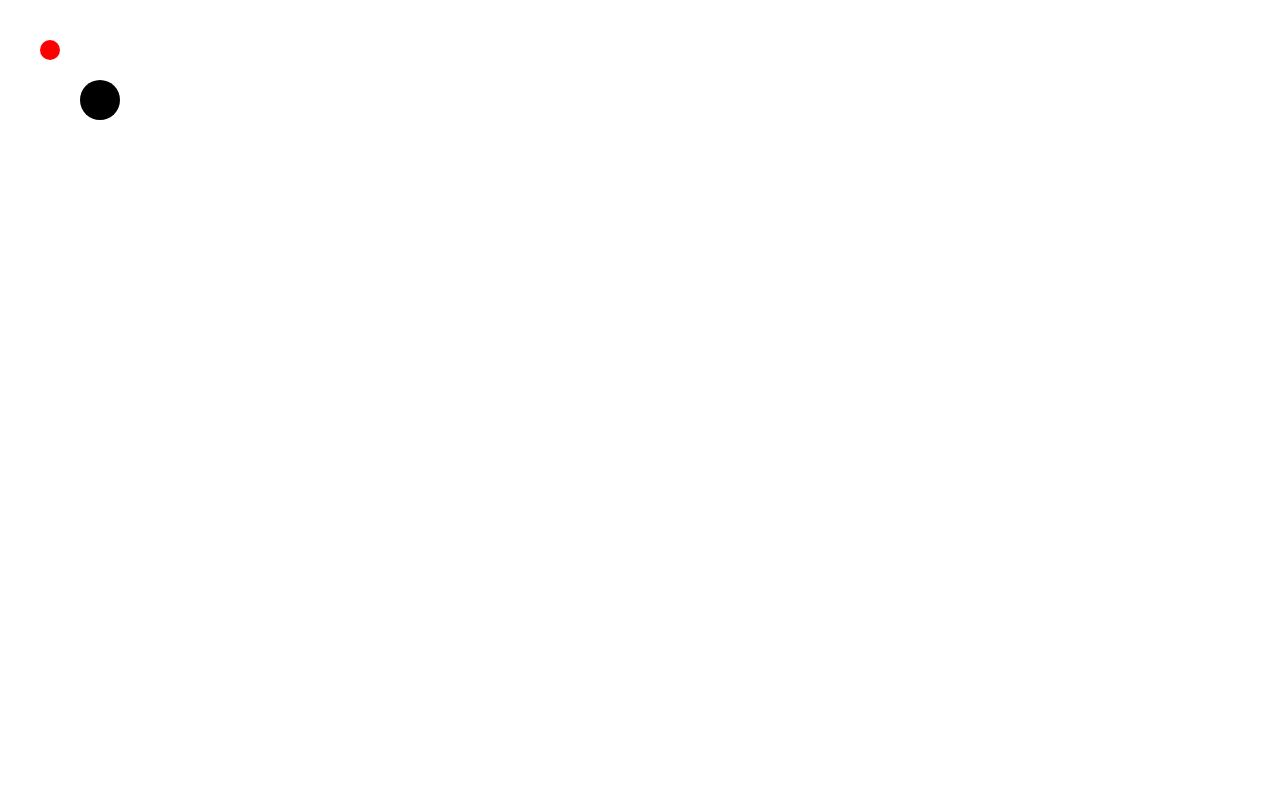
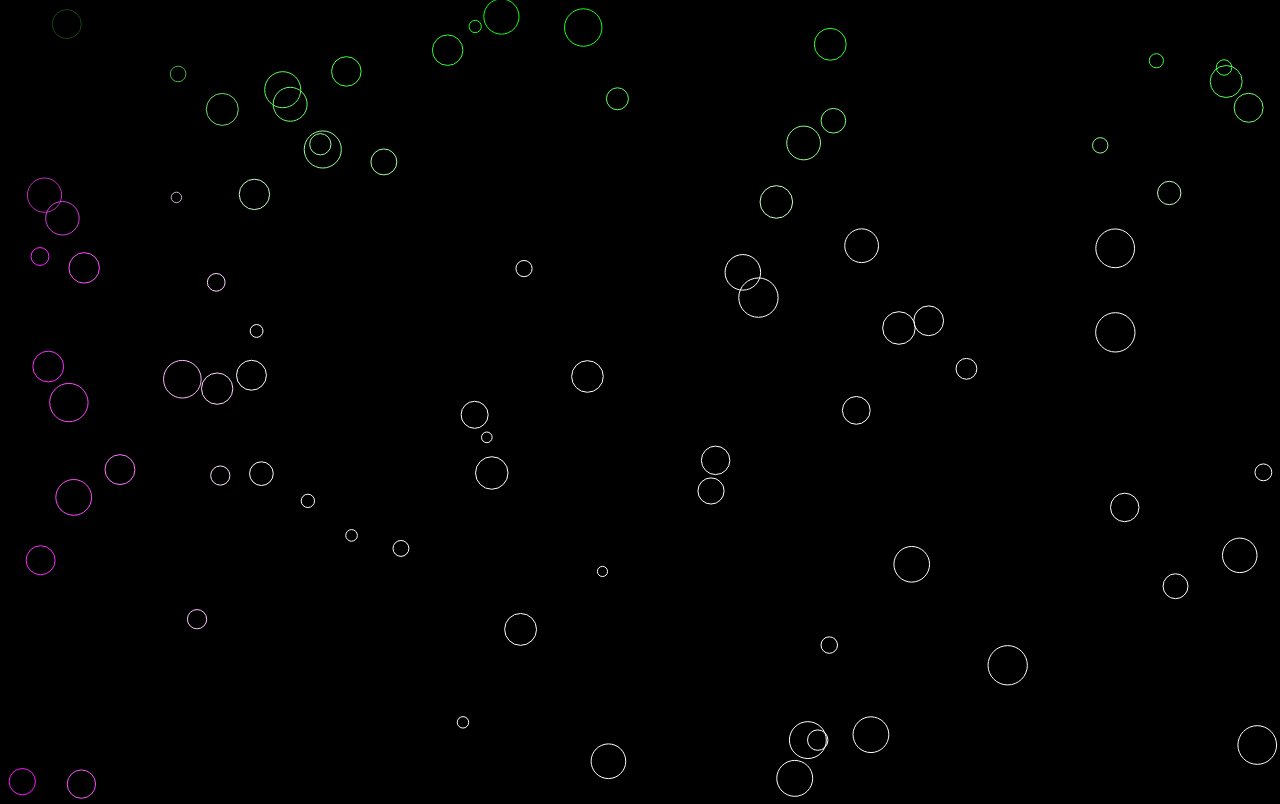
Before and after one commit to dotfury/canvas-boilerplate-ts, a website built with webpack: page public/index.html in a window 1280 px wide. Built offline with nearby package versions, Linux system fonts and the light colour scheme.

Commit message:
feat(particles): add boundary bounce to particle class

```diff
--- /dev/null
+++ b/src/apps/particleseffect/index.ts
@@ -0,0 +1,71 @@
+import Particle from '../../classes/particle';
+import { map, randomRange } from '../../utils';
+
+export default class ParticlesEffect {
+  canvas: HTMLCanvasElement;
+  context: CanvasRenderingContext2D;
+  width: number;
+  height: number;
+
+  constructor(canvas: HTMLCanvasElement, context: CanvasRenderingContext2D, width: number, height: number) {
+    this.canvas = canvas;
+    this.context = context;
+    this.width = width;
+    this.height = height;
+
+    document.body.style.backgroundColor = 'black';
+  }
+
+  run() {
+    const width = this.width;
+    const height = this.height;
+    const context = this.context;
+    const particles: Particle[] = [];
+
+    for (let i = 0; i < 80; i++) {
+      const particle = new Particle(
+        randomRange(0, width),
+        randomRange(0, height),
+        randomRange(5, 20),
+        randomRange(2, 4),
+        randomRange(1, 90)
+      );
+
+      particles.push(particle);
+    }
+
+    function getColor(particle: Particle): string {
+      const r = map(particle.y, 0, 255, 0, 255);
+      const g = map(particle.x, 0, 255, 0, 255);
+      const b = map(particle.y, 0, 255, 0, 255);
+
+      return `rgb(${r}, ${g}, ${b})`;
+    }
+
+    function drawParticles() {
+      const length = particles.length;
+
+      for (let i = 0; i < length; i++) {
+        const p = particles[i];
+
+        p.boundaryBounce(width, height);
+        p.update();
+
+        context.beginPath();
+        context.arc(p.x, p.y, p.radius, 0, Math.PI * 2, false);
+        context.strokeStyle = getColor(p);
+        context.stroke();
+      }
+    }
+
+    update();
+
+    function update() {
+      context.clearRect(0, 0, width, height);
+
+      drawParticles();
+
+      requestAnimationFrame(update);
+    }
+  }
+}
--- a/src/classes/particle/index.ts
+++ b/src/classes/particle/index.ts
@@ -13,14 +13,14 @@ export default class Particle {
   protected _gravitations: Particle[];
   bounce: number;
 
-  constructor(x = 0, y = 0, speed = 0, direction = 0, gravity = 0, mass = 1) {
+  constructor(x = 0, y = 0, radius = 0, speed = 0, direction = 0, gravity = 0, mass = 1) {
     this._x = x;
     this._y = y;
     this._vx = Math.cos(direction) * speed;
     this._vy = Math.sin(direction) * speed;
     this._gravity = gravity;
     this._mass = mass;
-    this._radius = 0;
+    this._radius = radius;
     this._speed = speed;
     this._heading = 0;
     this._friction = 1;
@@ -194,6 +194,25 @@ export default class Particle {
     return Math.sqrt(dx * dx + dy * dy);
   }
 
+  public boundaryBounce(width: number, height: number) {
+    if (this.x + this.radius >= width) {
+      this.x = width - this.radius;
+      this.vx *= this.bounce;
+    }
+    if (this.x - this.radius <= 0) {
+      this.x = this.radius;
+      this.vx *= this.bounce;
+    }
+    if (this.y + this.radius >= height) {
+      this.y = height - this.radius;
+      this.vy *= this.bounce;
+    }
+    if (this.y - this.radius <= 0) {
+      this.y = this.radius;
+      this.vy *= this.bounce;
+    }
+  }
+
   private gravitateTo(target: Particle) {
     const distanceX = target.x - this.x;
     const distanceY = target.y - this.y;
--- a/src/index.ts
+++ b/src/index.ts
@@ -1,7 +1,6 @@
 import '../src/styles/app.scss';
 
-// import Springs from './apps/springs';
-import Tween from './apps/tween';
+import ParticlesEffect from './apps/particleseffect';
 
 window.onload = function() {
   const canvas = <HTMLCanvasElement>document.getElementById('canvas');
@@ -9,9 +8,6 @@ window.onload = function() {
   const width = (canvas.width = window.innerWidth);
   const height = (canvas.height = window.innerHeight);
 
-  // const springs = new Springs(canvas, context, width, height);
-  // springs.run();
-
-  const tween = new Tween(canvas, context, width, height);
-  tween.run();
+  const particles = new ParticlesEffect(canvas, context, width, height);
+  particles.run();
 };
--- a/src/styles/app.scss
+++ b/src/styles/app.scss
@@ -1,4 +1,5 @@
 * {
   margin: 0;
   padding: 0;
+  box-sizing: border-box;
 }
--- a/src/utils/index.ts
+++ b/src/utils/index.ts
@@ -1,68 +1,68 @@
-const normalize = (value: number, min: number, max: number): number => (value - min) / (max - min);
+export const normalize = (value: number, min: number, max: number): number => (value - min) / (max - min);
 
-const lerp = (norm: number, min: number, max: number): number => (max - min) * norm + min;
+export const lerp = (norm: number, min: number, max: number): number => (max - min) * norm + min;
 
-const map = (value: number, sourceMin: number, sourceMax: number, destMin: number, destMax: number): number => {
+export const map = (value: number, sourceMin: number, sourceMax: number, destMin: number, destMax: number): number => {
   return lerp(normalize(value, sourceMin, sourceMax), destMin, destMax);
 };
 
-const clamp = (value: number, min: number, max: number): number =>
+export const clamp = (value: number, min: number, max: number): number =>
   Math.min(Math.max(value, Math.min(min, max)), Math.max(min, max));
 
-const particleDistance = (particleA: { x: number; y: number }, particleB: { x: number; y: number }): number => {
+export const particleDistance = (particleA: { x: number; y: number }, particleB: { x: number; y: number }): number => {
   const dx = particleA.x - particleB.x;
   const dy = particleA.y - particleB.y;
 
   return Math.sqrt(dx * dx + dy * dy);
 };
 
-const distanceXY = (x1: number, y1: number, x2: number, y2: number): number => {
+export const distanceXY = (x1: number, y1: number, x2: number, y2: number): number => {
   const dx = x1 - x2;
   const dy = y1 - y2;
 
   return Math.sqrt(dx * dx + dy * dy);
 };
 
-const circleCollision = (circleA: Circle, circleB: Circle): boolean =>
+export const circleCollision = (circleA: Circle, circleB: Circle): boolean =>
   particleDistance(circleA, circleB) <= circleA.radius + circleB.radius;
 
-const circlePointCollision = (x: number, y: number, circle: Circle): boolean =>
+export const circlePointCollision = (x: number, y: number, circle: Circle): boolean =>
   distanceXY(x, y, circle.x, circle.y) < circle.radius;
 
-const pointInRectangle = (x: number, y: number, rectangle: Rectangle): boolean =>
+export const pointInRectangle = (x: number, y: number, rectangle: Rectangle): boolean =>
   inRange(x, rectangle.x, rectangle.x + rectangle.width) && inRange(y, rectangle.y, rectangle.y + rectangle.height);
 
-const inRange = (value: number, min: number, max: number): boolean =>
+export const inRange = (value: number, min: number, max: number): boolean =>
   value >= Math.min(min, max) && value <= Math.max(min, max);
 
 const rangeIntersect = (minA: number, maxA: number, minB: number, maxB: number): boolean =>
   Math.max(minA, maxA) >= Math.min(minB, maxB) && Math.min(minA, maxA) <= Math.max(minB, maxB);
 
-const rectanlgeIntersect = (rectanlgeA: Rectangle, rectangleB: Rectangle): boolean =>
+export const rectanlgeIntersect = (rectanlgeA: Rectangle, rectangleB: Rectangle): boolean =>
   rangeIntersect(rectanlgeA.x, rectanlgeA.x + rectanlgeA.width, rectangleB.x, rectangleB.x + rectangleB.width) &&
   rangeIntersect(rectanlgeA.y, rectanlgeA.y + rectanlgeA.height, rectangleB.y, rectangleB.y + rectangleB.height);
 
-const randomRange = (min: number, max: number): number => min + Math.random() * (max - min);
+export const randomRange = (min: number, max: number): number => min + Math.random() * (max - min);
 
-const randomInt = (min: number, max: number): number => Math.floor(min + Math.random() * (max - min + 1));
+export const randomInt = (min: number, max: number): number => Math.floor(min + Math.random() * (max - min + 1));
 
-const degreesToRadians = (degrees: number): number => (degrees / 180) * Math.PI;
+export const degreesToRadians = (degrees: number): number => (degrees / 180) * Math.PI;
 
-const radiansToDegrees = (radians: number): number => (radians * 180) / Math.PI;
+export const radiansToDegrees = (radians: number): number => (radians * 180) / Math.PI;
 
-const roundToPlaces = (value: number, places: number): number => {
+export const roundToPlaces = (value: number, places: number): number => {
   const multiple = Math.pow(10, places);
 
   return Math.round(value * multiple) / multiple;
 };
 
-const roundNearest = (value: number, nearest: number): number => Math.round(value / nearest) * nearest;
+export const roundNearest = (value: number, nearest: number): number => Math.round(value / nearest) * nearest;
 
-const getParticleAngle = (particle: { x: number; y: number }): number => Math.atan2(particle.y, particle.x);
+export const getParticleAngle = (particle: { x: number; y: number }): number => Math.atan2(particle.y, particle.x);
 
-const getMagnitude = (x: number, y: number): number => Math.sqrt(x * x + y * y);
+export const getMagnitude = (x: number, y: number): number => Math.sqrt(x * x + y * y);
 
-const randomDistribution = (min: number, max: number, iterations: number) => {
+export const randomDistribution = (min: number, max: number, iterations: number) => {
   let total = 0;
 
   for (let i = 0; i < iterations; i++) {
@@ -72,7 +72,7 @@ const randomDistribution = (min: number, max: number, iterations: number) => {
   return total / iterations;
 };
 
-const quadraticBezier = (
+export const quadraticBezier = (
   point0: Point,
   point1: Point,
   point2: Point,
@@ -85,7 +85,7 @@ const quadraticBezier = (
   return pointFinal;
 };
 
-const cubicBezier = (
+export const cubicBezier = (
   point0: Point,
   point1: Point,
   point2: Point,
@@ -107,7 +107,7 @@ const cubicBezier = (
   return pointFinal;
 };
 
-const multipleCurves = (points: Point[], context: CanvasRenderingContext2D) => {
+export const multipleCurves = (points: Point[], context: CanvasRenderingContext2D) => {
   let point0, point1, middleX, middleY;
 
   context.moveTo(points[0].x, points[0].y);
@@ -125,49 +125,19 @@ const multipleCurves = (points: Point[], context: CanvasRenderingContext2D) => {
   context.quadraticCurveTo(point0.x, point0.y, point1.x, point1.y);
 };
 
-const zSort = (objectA: Object3D, objectB: Object3D) => objectB.z - objectA.z;
+export const zSort = (objectA: Object3D, objectB: Object3D) => objectB.z - objectA.z;
 
-const easeToObject = (x: number, y: number, target: Point, ease: number) => {
+export const easeToObject = (x: number, y: number, target: Point, ease: number) => {
   return {
     x: (target.x - x) * ease,
     y: (target.y - y) * ease
   };
 };
 
-const randomColor = () => {
+export const randomColor = () => {
   const r = Math.floor(Math.random() * 255);
   const g = Math.floor(Math.random() * 255);
   const b = Math.floor(Math.random() * 255);
 
   return `rgb(${r}, ${g}, ${b})`;
 };
-
-export default {
-  normalize,
-  lerp,
-  map,
-  clamp,
-  particleDistance,
-  distanceXY,
-  circleCollision,
-  circlePointCollision,
-  pointInRectangle,
-  inRange,
-  rangeIntersect,
-  rectanlgeIntersect,
-  randomRange,
-  randomInt,
-  degreesToRadians,
-  radiansToDegrees,
-  roundToPlaces,
-  roundNearest,
-  getParticleAngle,
-  getMagnitude,
-  randomDistribution,
-  quadraticBezier,
-  cubicBezier,
-  multipleCurves,
-  zSort,
-  easeToObject,
-  randomColor
-};
```
Also changed, not shown: 1 other file.
